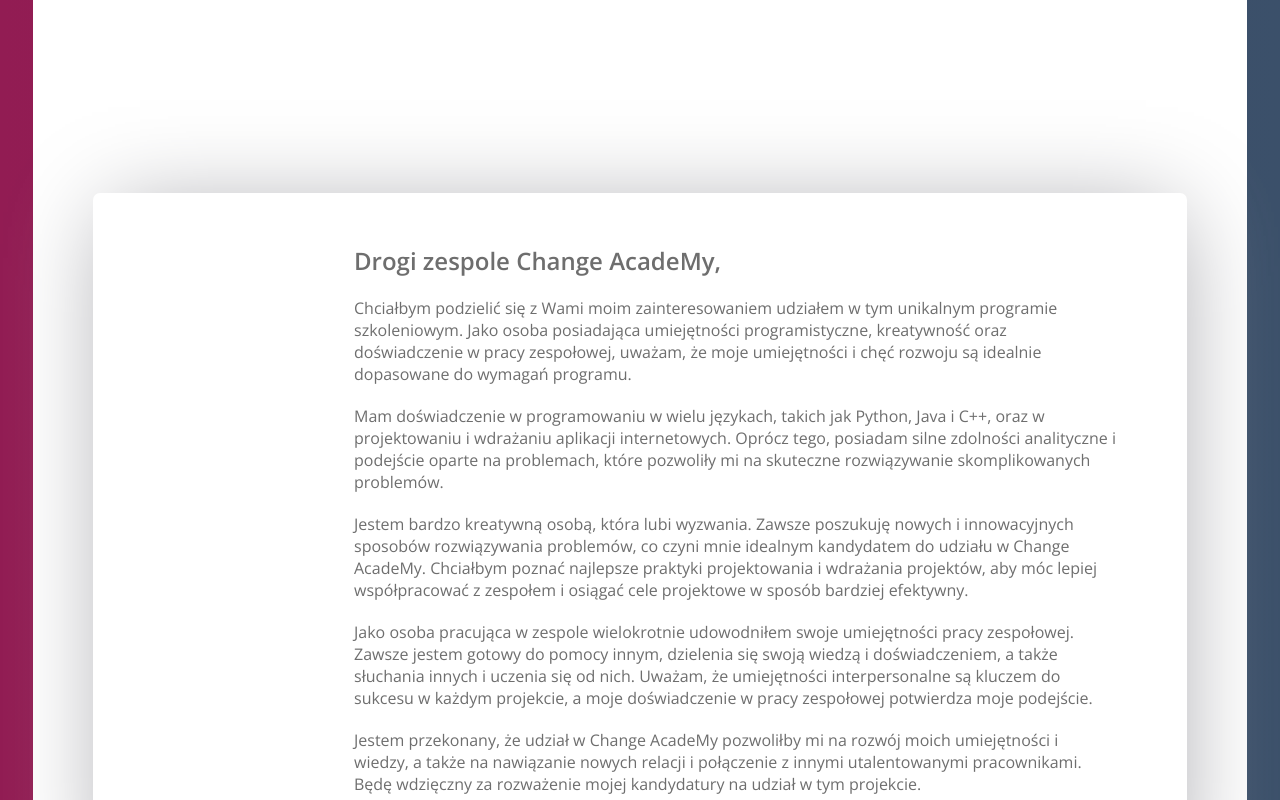
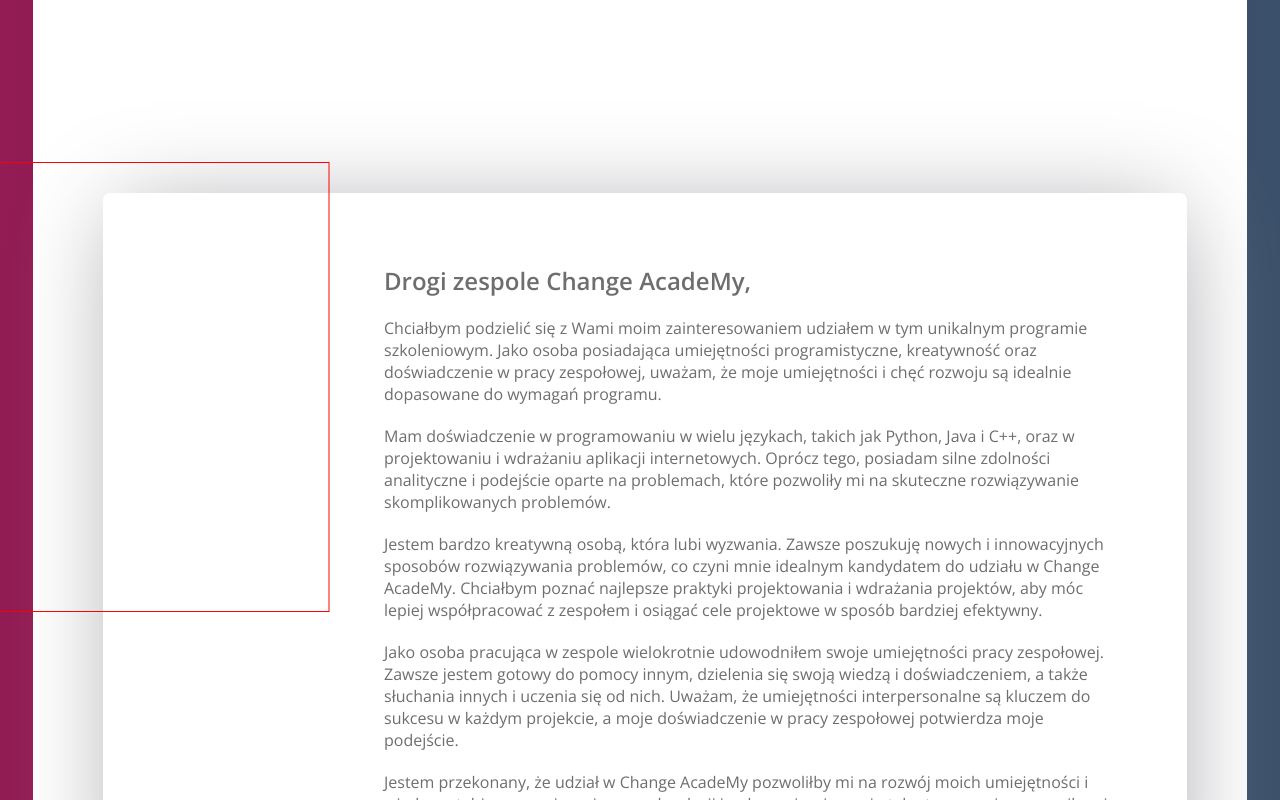
Before and after one commit to JerryWski/bank-project, a React (Create React App) app: page / in a window 1280 px wide. Shown: the part 700-1500 px from the top of the page. Built offline with nearby package versions, Linux system fonts and the light colour scheme; the HTML template or start-up script is replaced by a standard one.

Commit message:
styling card container

```diff
--- a/src/components/AboutMe.module.css
+++ b/src/components/AboutMe.module.css
@@ -4,20 +4,36 @@
   align-items: center;
   max-width: 1240px;
   padding: 60px;
+  margin-left: 10px;
 }
 .about_wrapper {
+  position: relative;
   color: #6e6e6e;
   border: 1px solid transparent;
   border-radius: 7px;
-  padding: 50px 50px 50px 240px;
   -webkit-box-shadow: 3px 7px 92px -12px rgb(168, 168, 175);
   -moz-box-shadow: 3px 7px 92px -12px rgb(186, 186, 199);
   box-shadow: 3px 7px 92px -12px rgb(165, 165, 170);
 }
+.about_description {
+  padding: 50px 50px 50px 260px;
+}
 .header {
+  margin-top: 20px;
   margin-left: 20px;
   margin-bottom: 20px;
 }
 .text {
   margin: 20px;
 }
+.about_card {
+    top: 27%;
+    left: -9%;
+    transform: translate(-25%, -50%);
+    width: 350px;
+    height: 450px;
+    margin-left: 60px;
+    margin-right: 10px;
+    position: absolute;
+    border: 1px solid red;
+}
```
